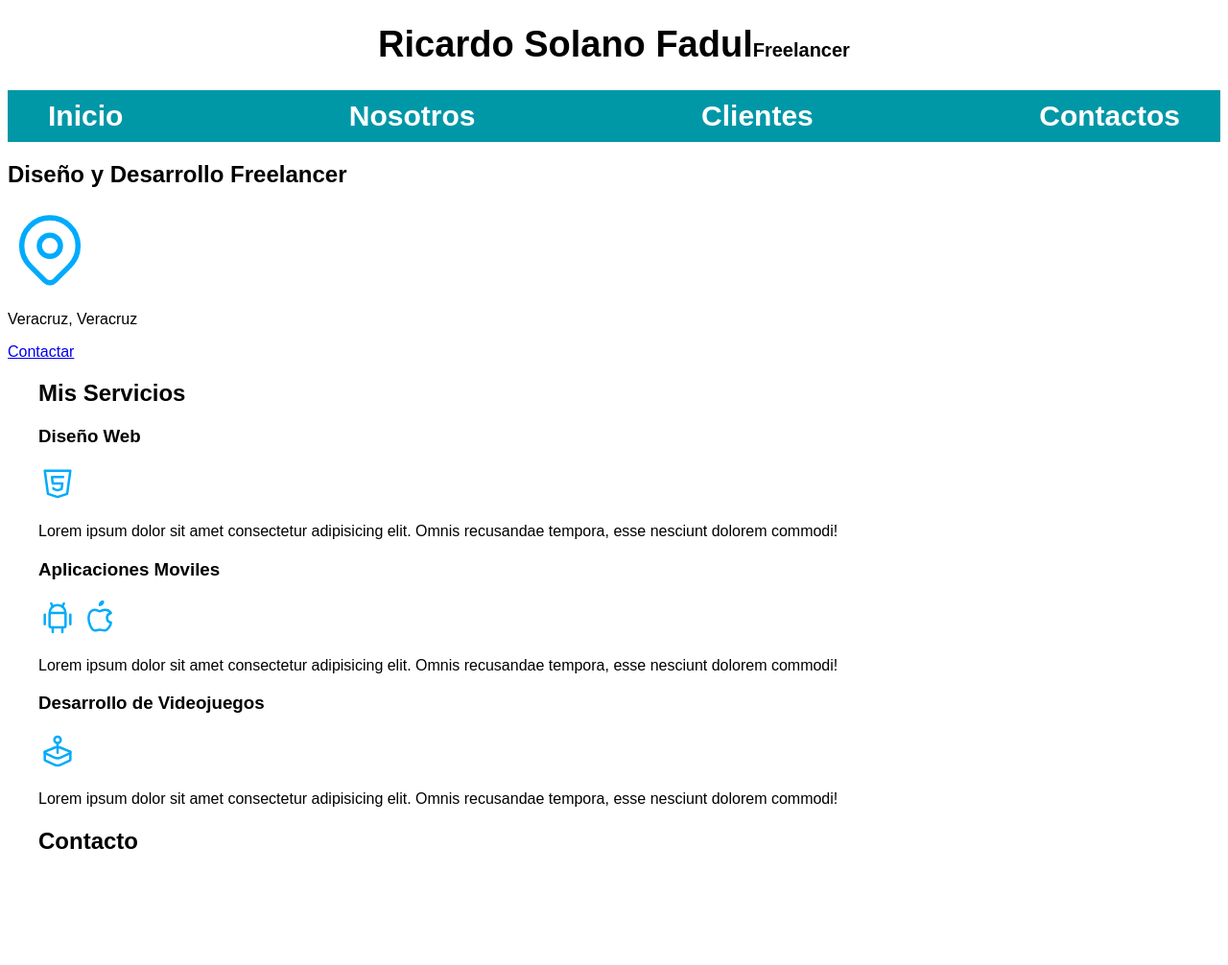
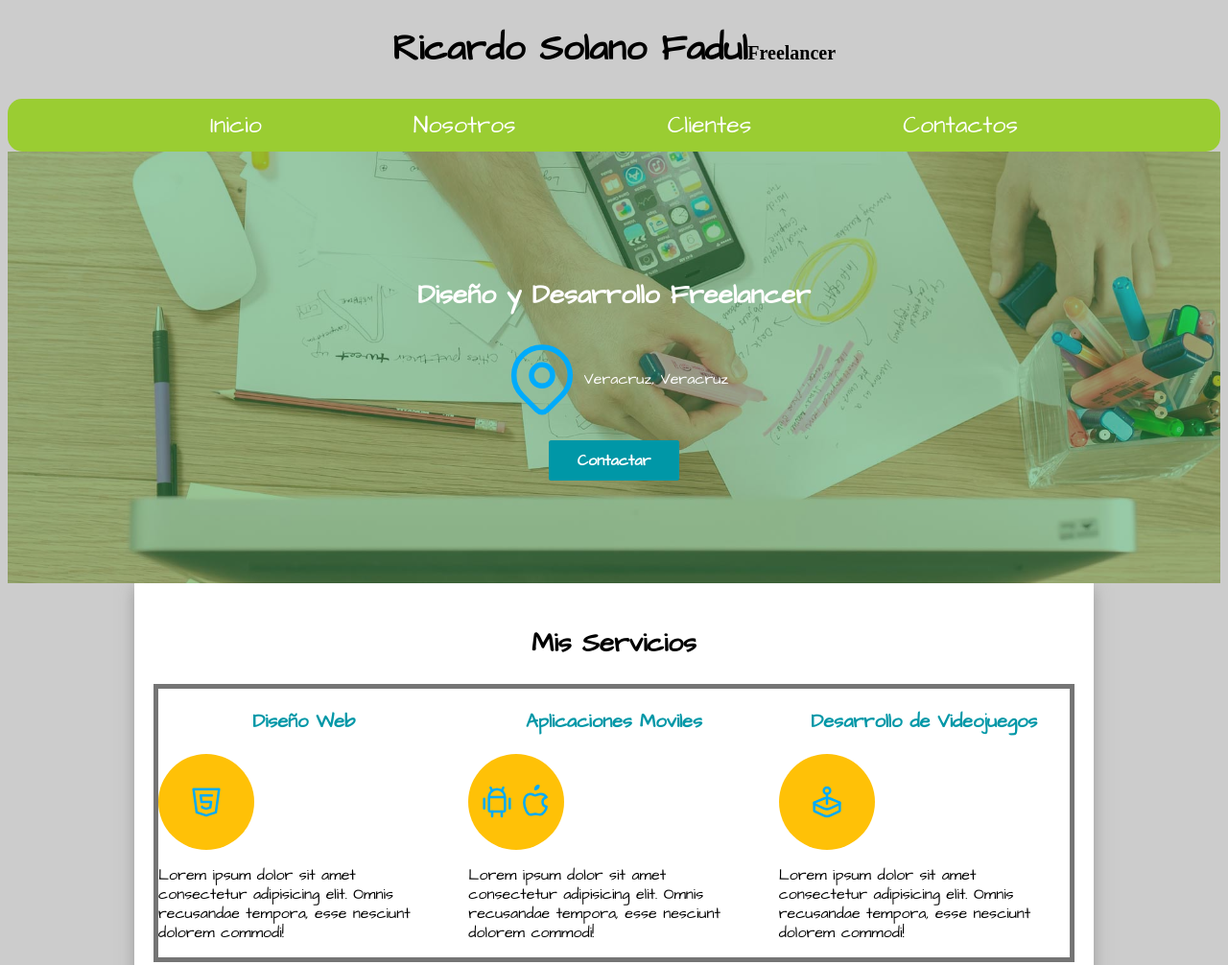
Before and after one commit to Richiesdevhub/frontend_fundamentals, a plain HTML site: page index.html in a window 1280 px wide. Shown: the top 1006 px of the page at 96% size. Drawn offline with Linux system fonts and the light colour scheme; a web font is replaced by a local one.

Commit message:
Se vuelve a actualizar el css, no lo hice bien la primera vez

```diff
--- a/css/styles.css
+++ b/css/styles.css
@@ -5,6 +5,172 @@
     --primario: #ffc107;
     --secundario: #0097a7;
     --gris: #757575;
+    --verde: #11f155;
+    --fuente-pricipal: 3.8rem;
+}
+html{
+    font-size: 62.5%;
+    box-sizing: border-box;
+}
+*, *:before, *:after {
+  box-sizing: inherit;
+}
+
+.header{
+    text-align: center;
+}
+body{
+    font-size: 16px;/*1rem=10px*/
+    font-family: Architects Daughter;
+    background-color: linear-gradient(to top, #111, var (--blanco) 100%);
+}
+/* #DFE9F3, */
+h1{
+    font-size: 3.8rem;
+}
+h2{
+    font-size: 2.8rem;
+}
+h3{
+    font-size: 1.8rem;
+}
+h1, h2, h3{
+    text-align: center;
+}
+/* .titulo{
+    font-size: 4rem;
+    font-family: luxurious script;
+} */
+.titulo span{
+    font-size:2rem;
+    font-family: Baloo Bhaijaan;
+}
+.contenedor{
+    max-width: 100rem;
+    margin: 0 auto;
+}
+.boton{
+    background-color: var(--secundario);
+    color: var(--blanco);
+    padding: 1rem 3rem;
+    margin-top: 2rem;
+    text-decoration: none;
+    font-weight:bold;
+    border-radius: .25rem;
+    text-align: center;
+    width: 90%;
+}
+@media(min-width:768px){
+    .boton{
+        width: auto;
+    }
+}
+.navegacion-principal{
+    display: flex;
+    flex-direction: column;
+    justify-content: space-between;
+}
+.navegacion-principal a{
+    display:block;
+    text-decoration: none;
+    color: var(--oscuro);
+    font-size: 2.5rem;
+    font-weight: 70;
+    color: var(--blanco);
+    padding: 1rem;
+}
+.navegacion-principal a:hover{
+    background-color: #0D0;
+}
+/* .contenedor{} */
+.nav-bg{
+    background-color: yellowgreen;
+    border-radius: 1.5rem;
+}
+/* @media(min-width:460px){
+    body{
+        background: #bbb;
+    }
+}*/
+@media(min-width: 800px){
+    body{
+        background: #ccc;
+    }
+    .navegacion-principal{
+        display:flex;
+        flex-direction: row;
+        justify-content: space-around;
+    }
+}
+.hero{
+    background-image: url(../img/hero.jpg);
+    background-repeat: no-repeat;
+    background-size: cover;
+    /* agregamos para mostrar modelo de caja */
+    height: 45rem;
+    /* padding: 20px; */
+    position: relative;
+}
+.contenido-hero{
+    position: absolute;
+    background-color: rgba(50, 150, 80, .5);
+    height: 100%;
+    width: 100%;
+    display: flex;
+    flex-direction: column;
+    justify-content: center;
+    align-items: center;
+}
+.contenido-hero h2,
+.contenido-hero p{
+    color: var(--blanco);
+}
+.ubicacion{
+    display: flex;
+    /* flex-direction: row; */
+    align-items: center;
+}
+/* servicios */
+.sombra{
+    -webkit-box-shadow: 0px 5px 15px 0px rgba(112,112,112,0.54);
+    -moz-box-shadow: 0px 5px 15px 0px rgba(112,112,112,0.54);
+    box-shadow: 0px 5px 15px 0px rgba(112,112,112,0.54);
+    background-color: white;
+    padding: 2rem;
+}
+.servicios{
+    display:flex;
+    flex-direction: column;
+    align-items: center;
+    /* grid-template-columns: 33rem 33rem 33rem;  */
+    /* grid-template-rows: 20rem 80rem; */
+    /* grid-template-columns: repeat(3,33%);   */
+    /* grid-template-columns: repeat(3,1fr);   */
+    /* border: .5rem solid var(--gris);
+    grid-template-rows: repeat(3, 1fr);
+    gap:3rem; */
+}
+@media(min-width: 768px){
+    .servicios{
+        display:grid;
+        border: .5rem solid var(--gris);
+        grid-template-columns: repeat(3, 1fr);
+        column-gap: 2rem;
+    }
+}
+.servicio .iconos{
+    height: 10rem;
+    width: 10rem;
+    background-color: var(--primario);
+    border-radius: 50%;
+    display: flex;
+    justify-content: center;
+    align-items: center;
+}
+.servicio h3{
+    color: var(--secundario);
+    font-weight: bold;
+    font-size: 2rem;
 }
 .servicio p{
     line-height: 2rem;
```
